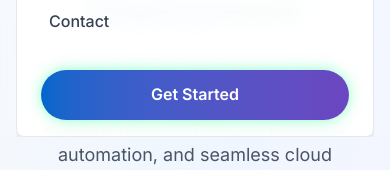
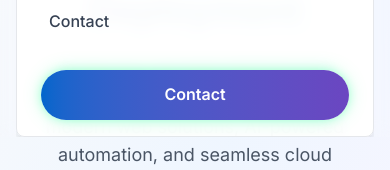
Before and after one commit to Akvora2025/Akvora, a React (Vite) app: page / in a window 390 px wide. Both pictures are taken after a click on the button 362 px from the left and 28 px from the top of the page. Shown: the part 289-459 px from the top of the page. Built offline with nearby package versions, Linux system fonts and the light colour scheme.

Commit message:
Update Header.jsx

```diff
--- a/src/components/Header.jsx
+++ b/src/components/Header.jsx
@@ -141,7 +141,7 @@ const Header = ({ activeSection, setActiveSection, isTransitioning }) => {
                 }}
                 className="bg-gradient-to-r from-tech-blue to-tech-purple text-white px-6 py-3 rounded-full font-semibold text-center cursor-pointer inline-block w-full neon-glow"
               >
-                Get Started
+                Contact
               </button>
             </div>
           </div>
@@ -151,4 +151,5 @@ const Header = ({ activeSection, setActiveSection, isTransitioning }) => {
   );
 };
 
+
 export default Header;
```
